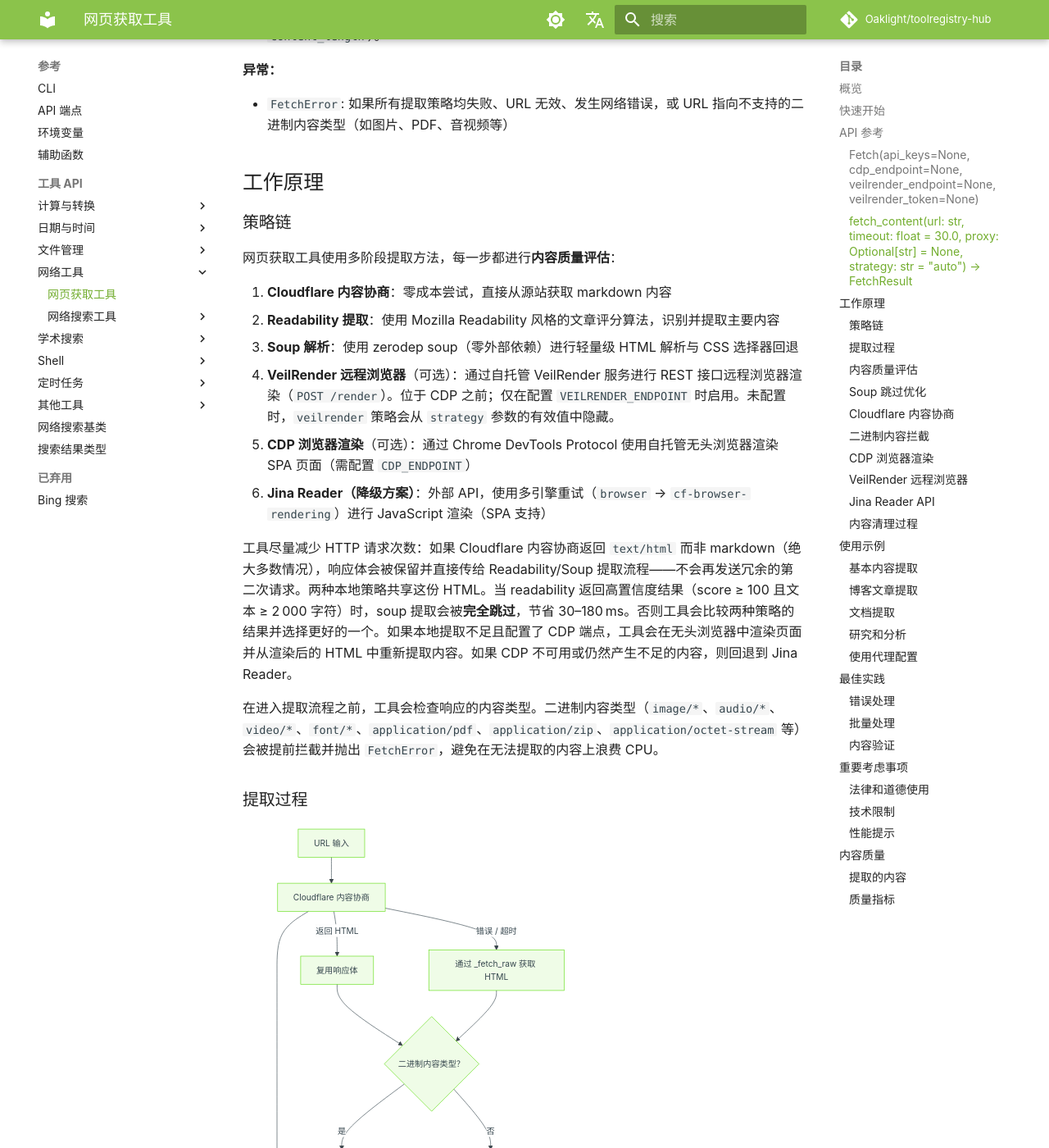
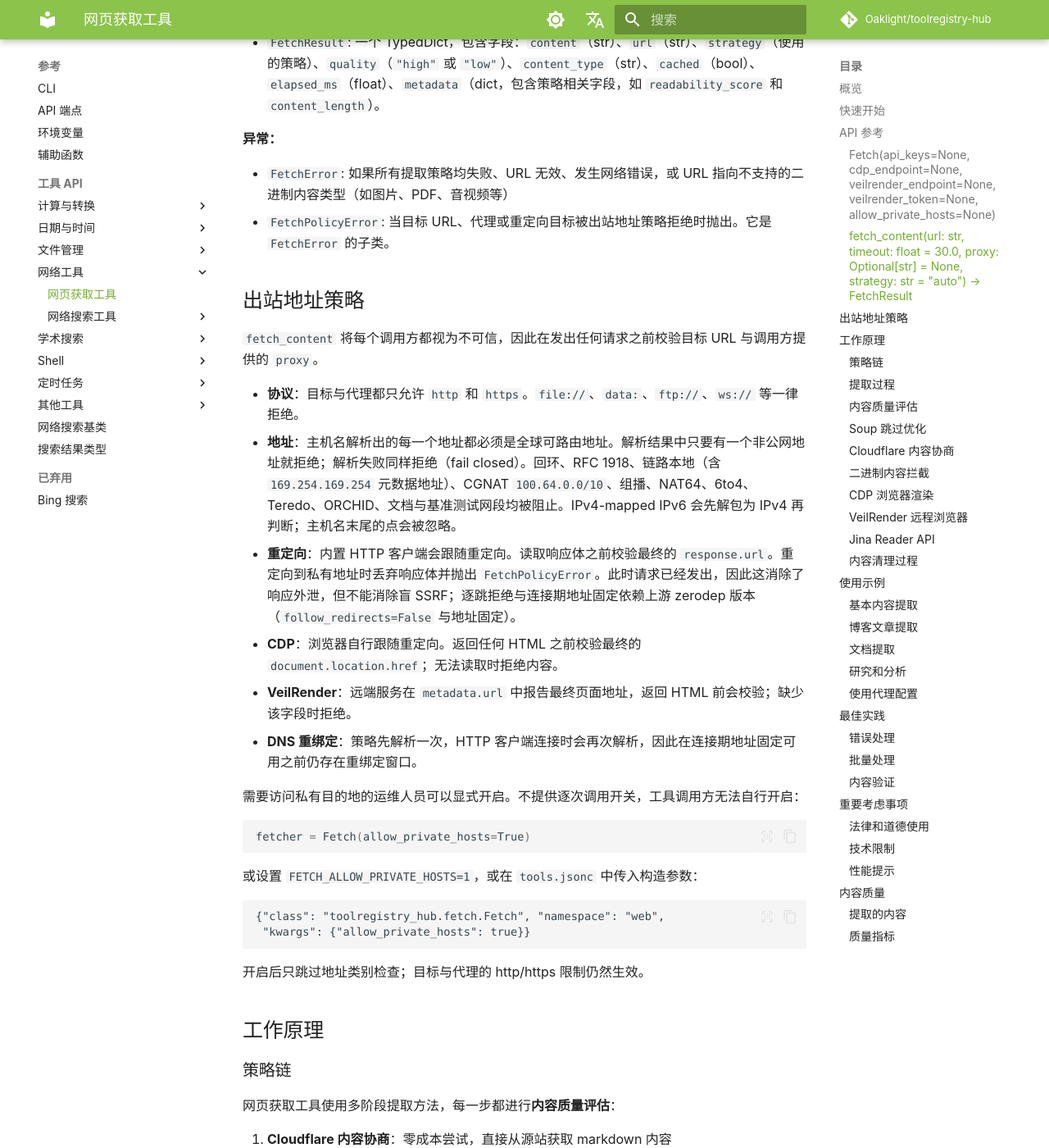
Before and after one commit to Oaklight/toolregistry-hub, an MkDocs documentation site: the page built from docs/tools/websearch/web_fetch_tool.md, in a window 1280 px wide and 1400 px high, scrolled down 2504 px. Shown: the whole window at 82% size. Built offline with MkDocs 1.6.1 and Material for MkDocs 9.7.7, drawn with Linux system fonts in a browser that asks for light colours; some web fonts are replaced; comment, search, counter and statistics services are not loaded; some of the changed text lies outside the part shown.

Commit message:
docs: 记录 fetch 出站地址策略 (#240)

````diff
--- a/docs/tools/websearch/web_fetch_tool.md
+++ b/docs/tools/websearch/web_fetch_tool.md
@@ -51,7 +51,7 @@ content = fetcher.fetch_content(
 
 ## API 参考
 
-### `Fetch(api_keys=None, cdp_endpoint=None, veilrender_endpoint=None, veilrender_token=None)`
+### `Fetch(api_keys=None, cdp_endpoint=None, veilrender_endpoint=None, veilrender_token=None, allow_private_hosts=None)`
 
 初始化 Fetch 内容提取器。
 
@@ -61,6 +61,7 @@ content = fetcher.fetch_content(
 - `cdp_endpoint` (str, 可选): CDP 兼容浏览器的 WebSocket URL（例如 `ws://localhost:9222`）。回退到 `CDP_ENDPOINT` 环境变量。设置后，启用 CDP 浏览器渲染阶段以提取 SPA 内容。
 - `veilrender_endpoint` (str, 可选): VeilRender 远程浏览器服务的基础 URL（例如 `http://localhost:3000`）。回退到 `VEILRENDER_ENDPOINT` 环境变量。设置后，在自动回退链中 CDP 之前启用 VeilRender 阶段。
 - `veilrender_token` (str, 可选): VeilRender 认证的 Bearer 令牌。回退到 `VEILRENDER_TOKEN` 环境变量。**可选** — 若 VeilRender 实例无需认证可省略。
+- `allow_private_hosts` (bool, 可选): 允许目标 URL 与代理使用私有地址。默认 `False`。省略或为 `None` 时读取 `FETCH_ALLOW_PRIVATE_HOSTS` 环境变量（`1`、`true`、`yes` 或 `on` 启用）。http/https 协议限制始终生效。不提供逐次调用开关，工具调用方无法自行开启。
 
 ### `fetch_content(url: str, timeout: float = 30.0, proxy: Optional[str] = None, strategy: str = "auto") -> FetchResult`
 
@@ -80,6 +81,33 @@ content = fetcher.fetch_content(
 **异常：**
 
 - `FetchError`: 如果所有提取策略均失败、URL 无效、发生网络错误，或 URL 指向不支持的二进制内容类型（如图片、PDF、音视频等）
+- `FetchPolicyError`: 当目标 URL、代理或重定向目标被出站地址策略拒绝时抛出。它是 `FetchError` 的子类。
+
+## 出站地址策略
+
+`fetch_content` 将每个调用方都视为不可信，因此在发出任何请求之前校验目标 URL 与调用方提供的 `proxy`。
+
+- **协议**：目标与代理都只允许 `http` 和 `https`。`file://`、`data:`、`ftp://`、`ws://` 等一律拒绝。
+- **地址**：主机名解析出的每一个地址都必须是全球可路由地址。解析结果中只要有一个非公网地址就拒绝；解析失败同样拒绝（fail closed）。回环、RFC 1918、链路本地（含 `169.254.169.254` 元数据地址）、CGNAT `100.64.0.0/10`、组播、NAT64、6to4、Teredo、ORCHID、文档与基准测试网段均被阻止。IPv4-mapped IPv6 会先解包为 IPv4 再判断；主机名末尾的点会被忽略。
+- **重定向**：内置 HTTP 客户端会跟随重定向。读取响应体之前校验最终的 `response.url`。重定向到私有地址时丢弃响应体并抛出 `FetchPolicyError`。此时请求已经发出，因此这消除了响应外泄，但不能消除盲 SSRF；逐跳拒绝与连接期地址固定依赖上游 zerodep 版本（`follow_redirects=False` 与地址固定）。
+- **CDP**：浏览器自行跟随重定向。返回任何 HTML 之前校验最终的 `document.location.href`；无法读取时拒绝内容。
+- **VeilRender**：远端服务在 `metadata.url` 中报告最终页面地址，返回 HTML 前会校验；缺少该字段时拒绝。
+- **DNS 重绑定**：策略先解析一次，HTTP 客户端连接时会再次解析，因此在连接期地址固定可用之前仍存在重绑定窗口。
+
+需要访问私有目的地的运维人员可以显式开启。不提供逐次调用开关，工具调用方无法自行开启：
+
+```python
+fetcher = Fetch(allow_private_hosts=True)
+```
+
+或设置 `FETCH_ALLOW_PRIVATE_HOSTS=1`，或在 `tools.jsonc` 中传入构造参数：
+
+```jsonc
+{"class": "toolregistry_hub.fetch.Fetch", "namespace": "web",
+ "kwargs": {"allow_private_hosts": true}}
+```
+
+开启后只跳过地址类别检查；目标与代理的 http/https 限制仍然生效。
 
 ## 工作原理
 
````
Also changed, not shown: docs/changelog.md (+4 -0 lines).
